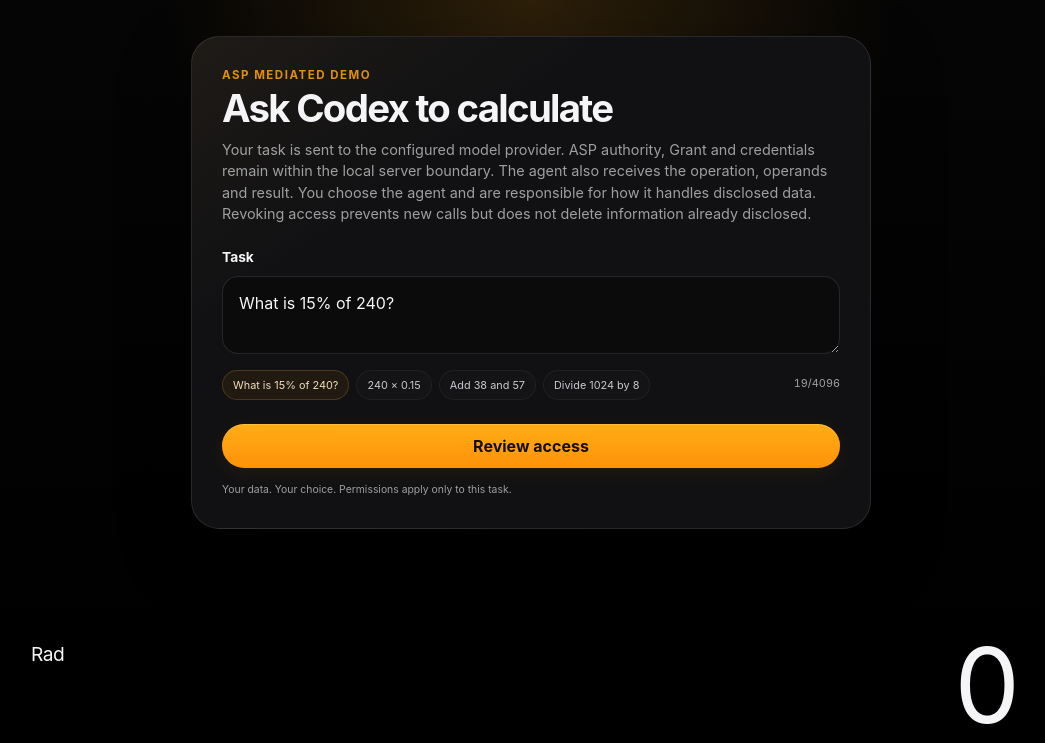
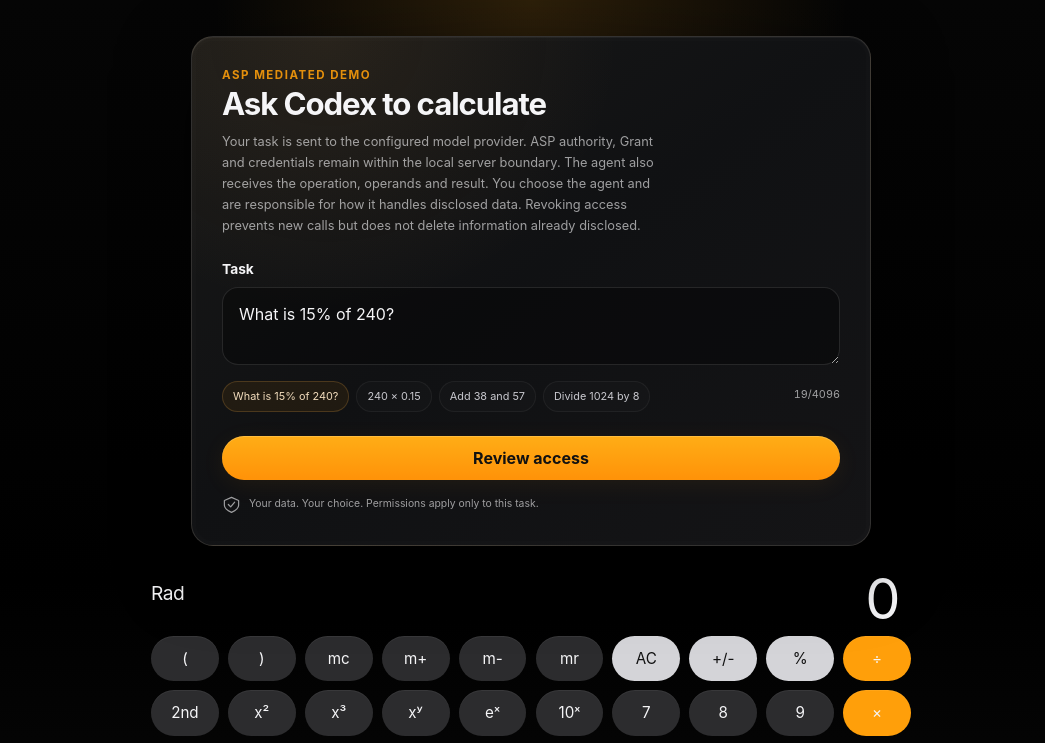
Before and after one commit to SoundBlaster/Calcu, a React (Vite) app: page / in a window 1280 px wide. Shown: the top 743 px of the page, without its empty margins (109-1154 px from the left). Built offline with nearby package versions, Linux system fonts and the light colour scheme.

Commit message:
Refine Calcu visual depth and reference proportions

```diff
--- a/src/app/App.module.css
+++ b/src/app/App.module.css
@@ -14,9 +14,10 @@
 .workspace {
   display: grid;
   grid-template-columns: minmax(0, 1fr);
-  gap: clamp(24px, 4vw, 56px);
-  align-items: center;
-  width: min(100%, 1000px);
+  gap: 18px;
+  align-items: start;
+  align-content: start;
+  width: min(100%, 760px);
   min-height: calc(100vh - (var(--calc-page-padding) * 2));
   margin: 0 auto;
 }
@@ -25,3 +26,9 @@
   min-height: auto;
   margin-inline: auto;
 }
+
+.workspace > section:last-child {
+  --calc-display-min-height: 60px;
+  --calc-display-font-size: 3.5rem;
+  --calc-stage-gap: 12px;
+}
--- a/src/features/agent-task/AgentTaskPanel.module.css
+++ b/src/features/agent-task/AgentTaskPanel.module.css
@@ -1,19 +1,23 @@
 .panel {
   width: min(100%, 680px);
   padding: clamp(20px, 3vw, 30px);
-  border: 1px solid rgba(255, 255, 255, 0.1);
-  border-radius: 28px;
+  border: 1px solid rgba(220, 211, 192, 0.16);
+  border-radius: 22px;
   background:
-    linear-gradient(145deg, rgba(83, 64, 37, 0.2), transparent 30%), #111113;
-  box-shadow: 0 24px 70px rgba(0, 0, 0, 0.34);
+    radial-gradient(ellipse at 20% 0%, #bd88421a, transparent 38%),
+    linear-gradient(145deg, #191918, #101113 48%, #141416);
+  box-shadow:
+    inset 0 1px 1px #ffffff0f,
+    inset 0 0 0 4px #ffffff02,
+    0 24px 70px #0009;
   backdrop-filter: blur(24px);
 }
 
 .header h1 {
   margin: 4px 0 10px;
-  font-size: clamp(1.8rem, 3vw, 2.65rem);
+  font-size: clamp(1.65rem, 3vw, 1.95rem);
   line-height: 1.05;
-  letter-spacing: -0.045em;
+  letter-spacing: -0.035em;
 }
 
 .eyebrow,
@@ -29,7 +33,9 @@
 .disclosure {
   margin: 0 0 22px;
   color: var(--calc-text-muted);
-  font-size: 0.9rem;
+  font-size: 0.8rem;
+  line-height: 1.65;
+  max-width: 54ch;
 }
 
 .label {
@@ -78,6 +84,10 @@
 }
 
 .primary {
+  display: inline-flex;
+  align-items: center;
+  justify-content: center;
+  gap: 12px;
   color: #111;
   flex: 1;
   background: linear-gradient(180deg, #ffad16, #ff9208);
@@ -154,6 +164,8 @@
   min-width: 0;
 }
 .permissions legend {
+  position: relative;
+  padding-left: 44px;
   float: left;
   width: 100%;
   font-weight: 650;
@@ -161,6 +173,7 @@
   margin-bottom: 5px;
 }
 .accessDescription {
+  padding-left: 44px;
   clear: both;
   margin: 0 0 16px;
   color: var(--calc-text-muted);
@@ -170,13 +183,16 @@
   border: 1px solid #ffffff12;
   border-radius: 17px;
   padding: 18px 15px 14px;
-  background: linear-gradient(120deg, #ffffff04, #ffffff02);
+  background: linear-gradient(120deg, #ffffff07, #ffffff03);
+  box-shadow:
+    inset 0 1px 0 #ffffff04,
+    0 4px 14px #0002;
   margin-bottom: 8px;
 }
 .permissionLabel {
   display: flex;
   align-items: flex-start;
-  gap: 16px;
+  gap: 14px;
   cursor: pointer;
 }
 .permissionLabel strong {
@@ -308,9 +324,62 @@
   font-variant-numeric: tabular-nums;
 }
 .footer {
+  display: flex;
+  align-items: center;
+  gap: 8px;
   margin: 14px 0 0;
   font-size: 0.65rem;
   color: var(--calc-text-muted);
+}
+
+.accessGlyph {
+  position: absolute;
+  left: 4px;
+  top: 0;
+  color: #ffb13c;
+  filter: drop-shadow(0 0 5px #ff9f0a30);
+}
+.accessGlyph svg {
+  width: 30px;
+  height: 32px;
+}
+.glyphTile {
+  flex: 0 0 42px;
+  height: 42px;
+  display: grid;
+  place-items: center;
+  border-radius: 11px;
+  color: #b8bbc1;
+  border: 1px solid #ffffff0d;
+  background: linear-gradient(140deg, #ffffff12, #ffffff04);
+  box-shadow:
+    inset 0 1px 1px #ffffff09,
+    0 3px 8px #0003;
+}
+.clockGlyph {
+  float: left;
+  margin-right: 10px;
+  padding: 7px;
+  border-radius: 10px;
+  background: #5179a70a;
+}
+.footer svg {
+  width: 19px;
+  height: 21px;
+  flex-shrink: 0;
+}
+
+@media (max-width: 480px) {
+  .glyphTile {
+    flex-basis: 30px;
+    height: 34px;
+  }
+  .permissionLabel {
+    gap: 10px;
+  }
+  .clockGlyph {
+    display: none;
+  }
 }
 @media (max-width: 480px) {
   .panel {
--- a/src/features/agent-task/AgentTaskPanel.tsx
+++ b/src/features/agent-task/AgentTaskPanel.tsx
@@ -1,5 +1,6 @@
 import { useEffect, useRef, useState } from 'react';
 import styles from './AgentTaskPanel.module.css';
+import { PanelGlyph } from './PanelGlyph';
 import { readPermissionOffer, type TaskPermissionOffer } from './permissions';
 import {
   type CalculationResult,
@@ -287,7 +288,12 @@
       </div>
       {offer ? (
         <fieldset className={styles.permissions}>
-          <legend>Access for this task</legend>
+          <legend>
+            <span className={styles.accessGlyph}>
+              <PanelGlyph name="shield" />
+            </span>
+            Access for this task
+          </legend>
           <p className={styles.accessDescription}>
             Codex (gpt-5.6-luna, low) may request one calculation. This does not
             approve an exact operation or verify your task's meaning.
@@ -301,6 +307,9 @@
                 checked={allowAction}
                 onChange={(event) => setAllowAction(event.target.checked)}
               />
+              <span className={styles.glyphTile}>
+                <PanelGlyph name="calculator" />
+              </span>
               <span>
                 <strong>Allow calculation</strong>
                 <span className={styles.permissionDescription}>
@@ -329,6 +338,9 @@
                 checked={allowData}
                 onChange={(event) => setAllowData(event.target.checked)}
               />
+              <span className={styles.glyphTile}>
+                <PanelGlyph name="document" />
+              </span>
               <span>
                 <strong>Allow disclosure of operation details</strong>
                 <span className={styles.permissionDescription}>
@@ -361,6 +373,9 @@
               </span>
             </p>
             <div className={styles.expiry}>
+              <span className={styles.clockGlyph}>
+                <PanelGlyph name="hourglass" />
+              </span>
               <span>{secondsLeft === 0 ? 'Expired' : 'Expires in'}</span>
               <time>
                 {Math.floor(secondsLeft / 60)
@@ -391,6 +406,7 @@
             disabled={!allowAction || !allowData || !task.trim()}
             onClick={() => void submit()}
           >
+            <PanelGlyph name="play" />
             Allow and run with Codex
           </button>
         )}
@@ -401,6 +417,7 @@
         ) : null}
       </div>
       <p className={styles.footer}>
+        <PanelGlyph name="shield" />
         Your data. Your choice. Permissions apply only to this task.
       </p>
 
--- /dev/null
+++ b/src/features/agent-task/PanelGlyph.tsx
@@ -0,0 +1,28 @@
+type Glyph = 'shield' | 'calculator' | 'document' | 'hourglass' | 'play';
+
+const paths: Record<Glyph, string> = {
+  shield: 'M12 3 3 7v6c0 5 9 9 9 9s9-4 9-9V7L12 3Zm-4 9 3 3 5-6',
+  calculator: 'M6 2h12v20H6V2Zm3 3h6v4H9V5Zm0 8h1m4 0h1m-6 4h1m4 0h1',
+  document: 'M6 2h8l5 5v15H6V2Zm8 0v6h5M9 12h7m-7 4h7',
+  hourglass: 'M6 2h12M6 22h12M7 2v5l10 10v5M17 2v5L7 17v5M9 6h6M9 19h6',
+  play: 'm7 3 15 9-15 9V3Z',
+};
+
+export function PanelGlyph({ name }: { name: Glyph }) {
+  return (
+    <svg
+      aria-hidden="true"
+      focusable="false"
+      viewBox="0 0 24 24"
+      width="24"
+      height="24"
+      fill={name === 'play' ? 'currentColor' : 'none'}
+      stroke="currentColor"
+      strokeWidth="1.5"
+      strokeLinecap="round"
+      strokeLinejoin="round"
+    >
+      <path d={paths[name]} />
+    </svg>
+  );
+}
```
